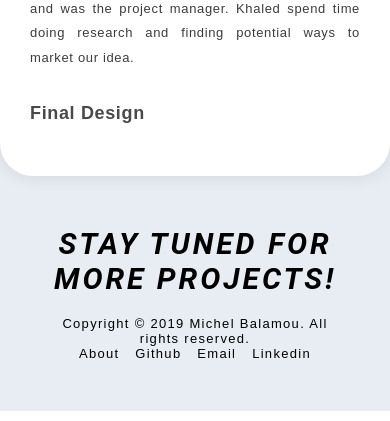
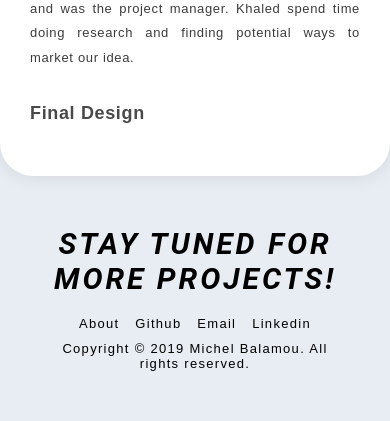
Before and after one commit to balamou/balamou.com, a PHP site: page /indulge.html in a window 390 px wide. Shown: the part 4408-4829 px from the top of the page. Run offline with PHP 8.4, Linux system fonts and the light colour scheme; some web fonts are replaced.

Commit message:
Footer responsiveness: put copyright at the bottom

```diff
--- a/static/css/responsive.css
+++ b/static/css/responsive.css
@@ -41,11 +41,13 @@
 
   .footer-menu {
     justify-content: center;
+    flex-wrap: wrap-reverse;
   }
 
   .footer-copyright {
     width: 100%;
     text-align: center;
+    margin-top: 10px;
   }
 
   .footer-second {
```
